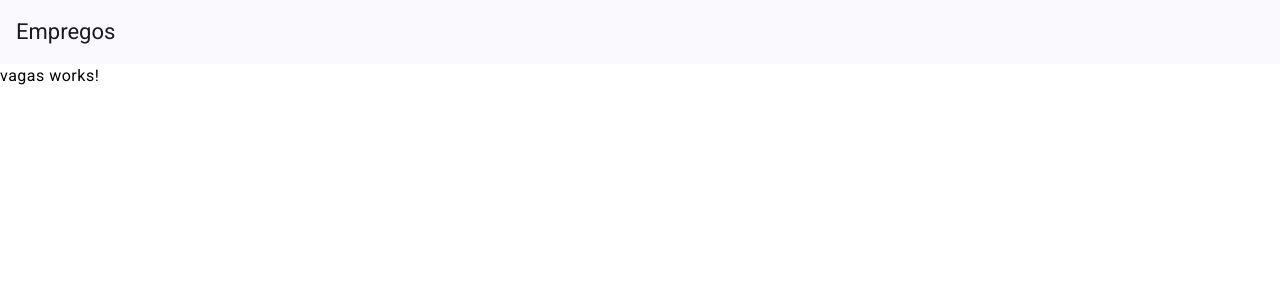
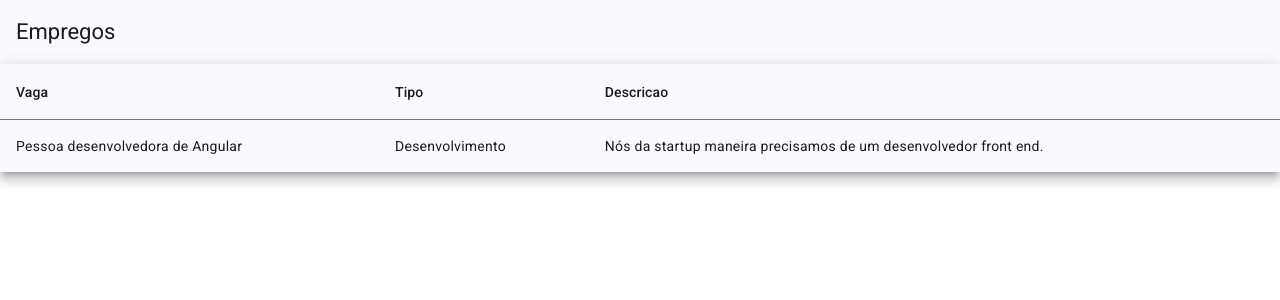
Before and after one commit to caruazu/empregos, an Angular app in the folder empregos-frontend/: page /vagas in a window 1280 px wide. Shown: the top 300 px of the page. Built offline with nearby package versions, Linux system fonts and the light colour scheme.

Commit message:
adição de tabela

```diff
--- /dev/null
+++ b/empregos-frontend/src/app/vagas/model/vagas.ts
@@ -0,0 +1,6 @@
+export interface Vagas {
+  _id: string;
+  titulo: string;
+  tipo: string;
+  descricao: string;
+}
--- a/empregos-frontend/src/app/vagas/vagas.module.ts
+++ b/empregos-frontend/src/app/vagas/vagas.module.ts
@@ -3,6 +3,7 @@ import { CommonModule } from '@angular/common';
 
 import { VagasRoutingModule } from './vagas-routing.module';
 import { VagasComponent } from './vagas/vagas.component';
+import { MatTableModule } from '@angular/material/table';
 
 
 @NgModule({
@@ -11,7 +12,8 @@ import { VagasComponent } from './vagas/vagas.component';
   ],
   imports: [
     CommonModule,
-    VagasRoutingModule
+    VagasRoutingModule,
+    MatTableModule
   ]
 })
 export class VagasModule { }
--- a/empregos-frontend/src/app/vagas/vagas/vagas.component.html
+++ b/empregos-frontend/src/app/vagas/vagas/vagas.component.html
@@ -1 +1,20 @@
-<p>vagas works!</p>
+<table mat-table [dataSource]="vagas" class="mat-elevation-z8">
+
+  <ng-container matColumnDef="titulo">
+    <th mat-header-cell *matHeaderCellDef> Vaga </th>
+    <td mat-cell *matCellDef="let v"> {{v.titulo}} </td>
+  </ng-container>
+
+  <ng-container matColumnDef="tipo">
+    <th mat-header-cell *matHeaderCellDef> Tipo </th>
+    <td mat-cell *matCellDef="let v"> {{v.tipo}} </td>
+  </ng-container>
+
+  <ng-container matColumnDef="descricao">
+    <th mat-header-cell *matHeaderCellDef> Descricao </th>
+    <td mat-cell *matCellDef="let v"> {{v.descricao}} </td>
+  </ng-container>
+
+  <tr mat-header-row *matHeaderRowDef="displayedColumns"></tr>
+  <tr mat-row *matRowDef="let row; columns: displayedColumns;"></tr>
+</table>
--- a/empregos-frontend/src/app/vagas/vagas/vagas.component.ts
+++ b/empregos-frontend/src/app/vagas/vagas/vagas.component.ts
@@ -1,4 +1,5 @@
 import { Component } from '@angular/core';
+import { Vagas } from '../model/vagas';
 
 @Component({
   selector: 'app-vagas',
@@ -6,5 +7,18 @@ import { Component } from '@angular/core';
   styleUrl: './vagas.component.scss'
 })
 export class VagasComponent {
+  vagas: Vagas[];
+  displayedColumns = ['titulo','tipo','descricao'];
+
+  constructor(){
+    this.vagas = [
+      {
+        _id:'1',
+        titulo:'Pessoa desenvolvedora de Angular',
+        tipo:'Desenvolvimento',
+        descricao: 'Nós da startup maneira precisamos de um desenvolvedor front end.'
+      }
+    ];
+  }
 
 }
```
